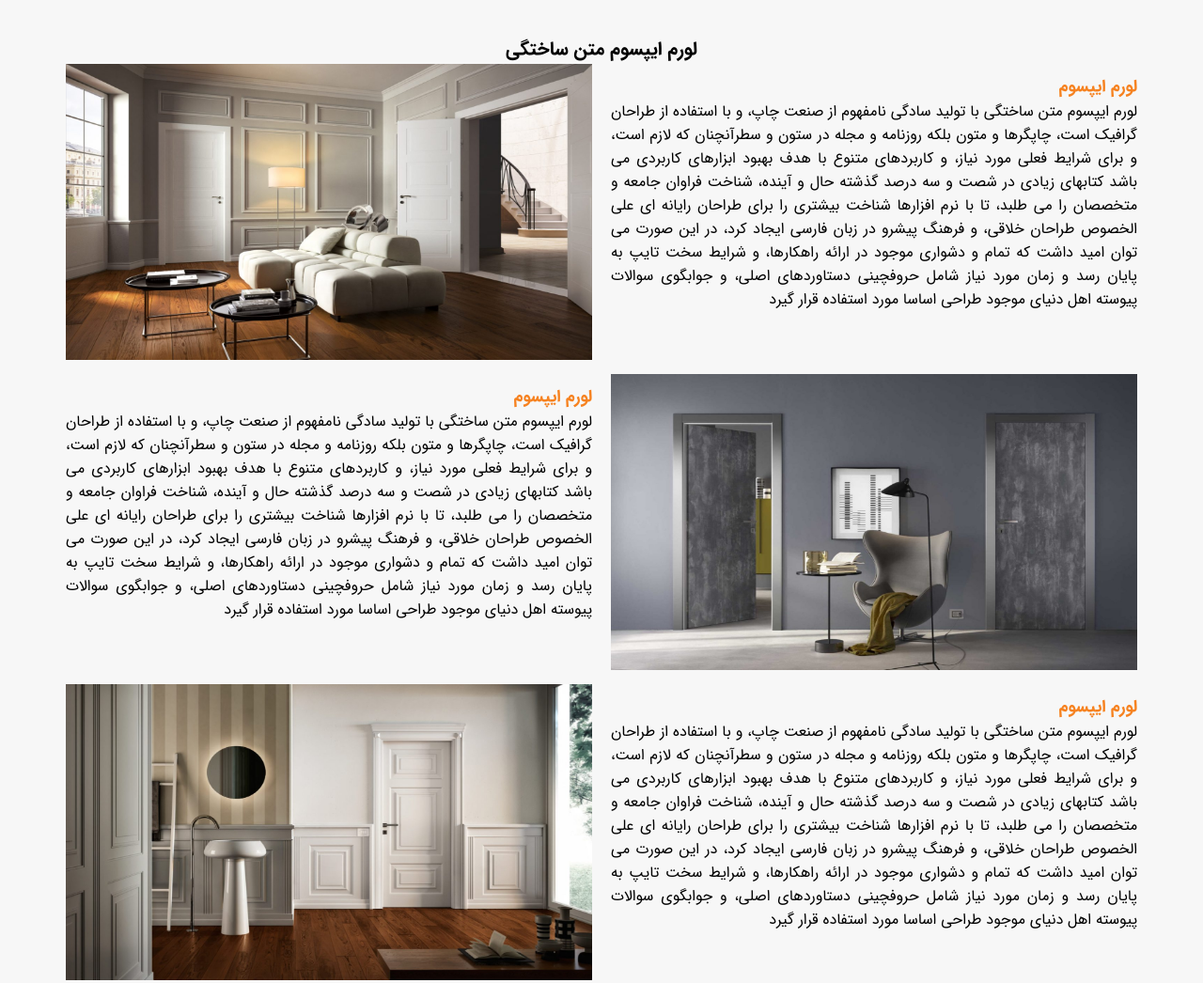
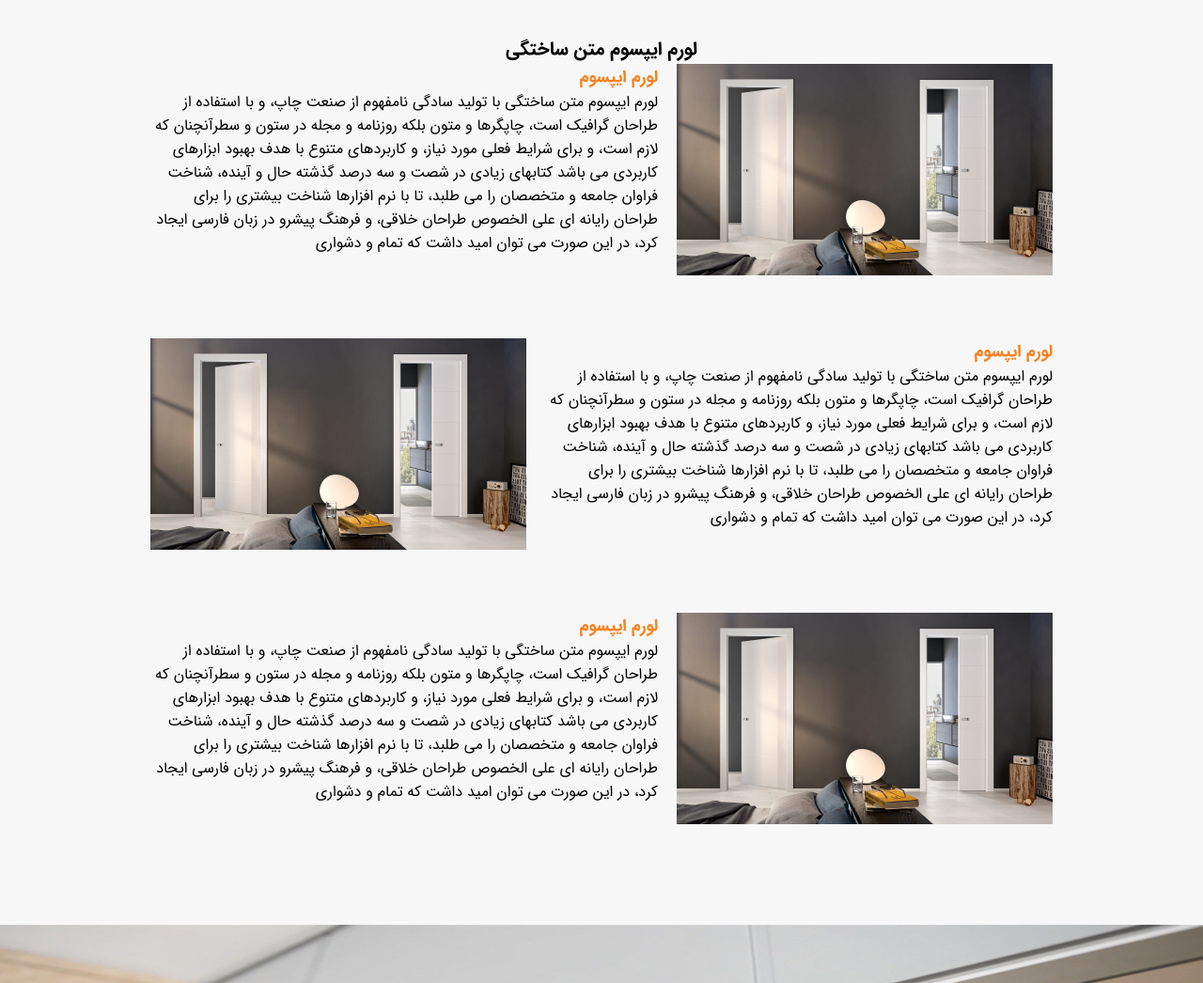
Before and after one commit to gooddevil79/exam, a plain HTML site: page index.html in a window 1280 px wide. Shown: the part 879-1925 px from the top of the page at 94% size. Drawn offline with nearby package versions, Linux system fonts and the light colour scheme.

Commit message:
articles

```diff
--- a/index.html
+++ b/index.html
@@ -47,6 +47,9 @@
             </li>
             <li>
               <a href="#">محصولات</a>
+            </li>
+            <li>
+              <a href="#">درباره ما</a>
             </li>
             <li>
               <a href="#">گواهینامه‌ها</a>
@@ -108,124 +111,74 @@
       </div>
     </section>
 
-    <section class="main">
     <section class="articles section">
       <div class="container">
         <h2 class="title">لورم ایپسوم متن ساختگی</h2>
-          <div class="articles-container">
-            <div class="article-item">
-              <a href="#" class="article-item-image">
+        <ul class="articles-container">
+          <li>
+            <a href="#">
               <img
-                  src="assets/media/architectures/architecture-3.jpg"
+                src="assets/media/architectures/architecture-1.jpg "
                 alt=""
               />
             </a>
-              <div class="content">
             <h3 class="sub-title highlight">
               <a href="#"> لورم ایپسوم </a>
             </h3>
-
             <p class="para">
-                  لورم ایپسوم متن ساختگی با تولید سادگی نامفهوم از صنعت چاپ، و
-                  با استفاده از طراحان گرافیک است، چاپگرها و متون بلکه روزنامه و
-                  مجله در ستون و سطرآنچنان که لازم است، و برای شرایط فعلی مورد
-                  نیاز، و کاربردهای متنوع با هدف بهبود ابزارهای کاربردی می باشد
-                  کتابهای زیادی در شصت و سه درصد گذشته حال و آینده، شناخت فراوان
-                  جامعه و متخصصان را می طلبد، تا با نرم افزارها شناخت بیشتری را
-                  برای طراحان رایانه ای علی الخصوص طراحان خلاقی، و فرهنگ پیشرو
-                  در زبان فارسی ایجاد کرد، در این صورت می توان امید داشت که تمام
-                  و دشواری موجود در ارائه راهکارها، و شرایط سخت تایپ به پایان
-                  رسد و زمان مورد نیاز شامل حروفچینی دستاوردهای اصلی، و جوابگوی
-                  سوالات پیوسته اهل دنیای موجود طراحی اساسا مورد استفاده قرار
-                  گیرد
+              لورم ایپسوم متن ساختگی با تولید سادگی نامفهوم از صنعت چاپ، و با
+              استفاده از طراحان گرافیک است، چاپگرها و متون بلکه روزنامه و مجله
+              در ستون و سطرآنچنان که لازم است، و برای شرایط فعلی مورد نیاز، و
+              کاربردهای متنوع با هدف بهبود ابزارهای کاربردی می باشد کتابهای
+              زیادی در شصت و سه درصد گذشته حال و آینده، شناخت فراوان جامعه و
+              متخصصان را می طلبد، تا با نرم افزارها شناخت بیشتری را برای طراحان
+              رایانه ای علی الخصوص طراحان خلاقی، و فرهنگ پیشرو در زبان فارسی
+              ایجاد کرد، در این صورت می توان امید داشت که تمام و دشواری
             </p>
-              </div>
-            </div>
-            <div class="article-item">
-              <a href="#" class="article-item-image">
+          </li>
+          <li>
+            <a href="#">
               <img
-                  src="assets/media/architectures/architecture-2.jpg"
+                src="assets/media/architectures/architecture-1.jpg "
                 alt=""
               />
             </a>
-              <div class="content">
             <h3 class="sub-title highlight">
               <a href="#"> لورم ایپسوم </a>
             </h3>
-
             <p class="para">
-                  لورم ایپسوم متن ساختگی با تولید سادگی نامفهوم از صنعت چاپ، و
-                  با استفاده از طراحان گرافیک است، چاپگرها و متون بلکه روزنامه و
-                  مجله در ستون و سطرآنچنان که لازم است، و برای شرایط فعلی مورد
-                  نیاز، و کاربردهای متنوع با هدف بهبود ابزارهای کاربردی می باشد
-                  کتابهای زیادی در شصت و سه درصد گذشته حال و آینده، شناخت فراوان
-                  جامعه و متخصصان را می طلبد، تا با نرم افزارها شناخت بیشتری را
-                  برای طراحان رایانه ای علی الخصوص طراحان خلاقی، و فرهنگ پیشرو
-                  در زبان فارسی ایجاد کرد، در این صورت می توان امید داشت که تمام
-                  و دشواری موجود در ارائه راهکارها، و شرایط سخت تایپ به پایان
-                  رسد و زمان مورد نیاز شامل حروفچینی دستاوردهای اصلی، و جوابگوی
-                  سوالات پیوسته اهل دنیای موجود طراحی اساسا مورد استفاده قرار
-                  گیرد
+              لورم ایپسوم متن ساختگی با تولید سادگی نامفهوم از صنعت چاپ، و با
+              استفاده از طراحان گرافیک است، چاپگرها و متون بلکه روزنامه و مجله
+              در ستون و سطرآنچنان که لازم است، و برای شرایط فعلی مورد نیاز، و
+              کاربردهای متنوع با هدف بهبود ابزارهای کاربردی می باشد کتابهای
+              زیادی در شصت و سه درصد گذشته حال و آینده، شناخت فراوان جامعه و
+              متخصصان را می طلبد، تا با نرم افزارها شناخت بیشتری را برای طراحان
+              رایانه ای علی الخصوص طراحان خلاقی، و فرهنگ پیشرو در زبان فارسی
+              ایجاد کرد، در این صورت می توان امید داشت که تمام و دشواری
             </p>
-              </div>
-            </div>
-            <div class="article-item">
-              <a href="#" class="article-item-image">
+          </li>
+          <li>
+            <a href="#">
               <img
-                  src="assets/media/architectures/architecture-4.jpg"
+                src="assets/media/architectures/architecture-1.jpg "
                 alt=""
               />
             </a>
-              <div class="content">
             <h3 class="sub-title highlight">
               <a href="#"> لورم ایپسوم </a>
             </h3>
-
             <p class="para">
-                  لورم ایپسوم متن ساختگی با تولید سادگی نامفهوم از صنعت چاپ، و
-                  با استفاده از طراحان گرافیک است، چاپگرها و متون بلکه روزنامه و
-                  مجله در ستون و سطرآنچنان که لازم است، و برای شرایط فعلی مورد
-                  نیاز، و کاربردهای متنوع با هدف بهبود ابزارهای کاربردی می باشد
-                  کتابهای زیادی در شصت و سه درصد گذشته حال و آینده، شناخت فراوان
-                  جامعه و متخصصان را می طلبد، تا با نرم افزارها شناخت بیشتری را
-                  برای طراحان رایانه ای علی الخصوص طراحان خلاقی، و فرهنگ پیشرو
-                  در زبان فارسی ایجاد کرد، در این صورت می توان امید داشت که تمام
-                  و دشواری موجود در ارائه راهکارها، و شرایط سخت تایپ به پایان
-                  رسد و زمان مورد نیاز شامل حروفچینی دستاوردهای اصلی، و جوابگوی
-                  سوالات پیوسته اهل دنیای موجود طراحی اساسا مورد استفاده قرار
-                  گیرد
+              لورم ایپسوم متن ساختگی با تولید سادگی نامفهوم از صنعت چاپ، و با
+              استفاده از طراحان گرافیک است، چاپگرها و متون بلکه روزنامه و مجله
+              در ستون و سطرآنچنان که لازم است، و برای شرایط فعلی مورد نیاز، و
+              کاربردهای متنوع با هدف بهبود ابزارهای کاربردی می باشد کتابهای
+              زیادی در شصت و سه درصد گذشته حال و آینده، شناخت فراوان جامعه و
+              متخصصان را می طلبد، تا با نرم افزارها شناخت بیشتری را برای طراحان
+              رایانه ای علی الخصوص طراحان خلاقی، و فرهنگ پیشرو در زبان فارسی
+              ایجاد کرد، در این صورت می توان امید داشت که تمام و دشواری
             </p>
-              </div>
-            </div>
-            <div class="article-item">
-              <a href="#" class="article-item-image">
-                <img
-                  src="assets/media/architectures/architecture-1.jpg"
-                  alt=""
-                />
-              </a>
-              <div class="content">
-                <h3 class="sub-title highlight">
-                  <a href="#"> لورم ایپسوم </a>
-                </h3>
-
-                <p class="para">
-                  لورم ایپسوم متن ساختگی با تولید سادگی نامفهوم از صنعت چاپ، و
-                  با استفاده از طراحان گرافیک است، چاپگرها و متون بلکه روزنامه و
-                  مجله در ستون و سطرآنچنان که لازم است، و برای شرایط فعلی مورد
-                  نیاز، و کاربردهای متنوع با هدف بهبود ابزارهای کاربردی می باشد
-                  کتابهای زیادی در شصت و سه درصد گذشته حال و آینده، شناخت فراوان
-                  جامعه و متخصصان را می طلبد، تا با نرم افزارها شناخت بیشتری را
-                  برای طراحان رایانه ای علی الخصوص طراحان خلاقی، و فرهنگ پیشرو
-                  در زبان فارسی ایجاد کرد، در این صورت می توان امید داشت که تمام
-                  و دشواری موجود در ارائه راهکارها، و شرایط سخت تایپ به پایان
-                  رسد و زمان مورد نیاز شامل حروفچینی دستاوردهای اصلی، و جوابگوی
-                  سوالات پیوسته اهل دنیای موجود طراحی اساسا مورد استفاده قرار
-                  گیرد
-                </p>
-              </div>
-            </div>
-          </div>
+          </li>
+        </ul>
       </div>
     </section>
     <section class="video">
@@ -346,9 +299,9 @@
               <h3 class="sub-title highlight">لورم ایپسوم</h3>
               <p class="para">
                 لورم ایپسوم متن ساختگی با تولید سادگی نامفهوم از صنعت چاپ و با
-                  استفاده از طراحان گرافیک است. چاپگرها و متون بلکه روزنامه و
-                  مجله در ستون و سطرآنچنان که لازم است و برای شرایط فعلی
-                  تکنولوژی مورد نیاز و کاربردهای متنوع با هدف بهبود ابزارهای
+                استفاده از طراحان گرافیک است. چاپگرها و متون بلکه روزنامه و مجله
+                در ستون و سطرآنچنان که لازم است و برای شرایط فعلی تکنولوژی مورد
+                نیاز و کاربردهای متنوع با هدف بهبود ابزارهای
               </p>
             </div>
           </div>
@@ -360,9 +313,9 @@
               <h3 class="sub-title highlight">لورم ایپسوم</h3>
               <p class="para">
                 لورم ایپسوم متن ساختگی با تولید سادگی نامفهوم از صنعت چاپ و با
-                  استفاده از طراحان گرافیک است. چاپگرها و متون بلکه روزنامه و
-                  مجله در ستون و سطرآنچنان که لازم است و برای شرایط فعلی
-                  تکنولوژی مورد نیاز و کاربردهای متنوع با هدف بهبود ابزارهای
+                استفاده از طراحان گرافیک است. چاپگرها و متون بلکه روزنامه و مجله
+                در ستون و سطرآنچنان که لازم است و برای شرایط فعلی تکنولوژی مورد
+                نیاز و کاربردهای متنوع با هدف بهبود ابزارهای
               </p>
             </div>
           </div>
@@ -374,9 +327,9 @@
               <h3 class="sub-title highlight">لورم ایپسوم</h3>
               <p class="para">
                 لورم ایپسوم متن ساختگی با تولید سادگی نامفهوم از صنعت چاپ و با
-                  استفاده از طراحان گرافیک است. چاپگرها و متون بلکه روزنامه و
-                  مجله در ستون و سطرآنچنان که لازم است و برای شرایط فعلی
-                  تکنولوژی مورد نیاز و کاربردهای متنوع با هدف بهبود ابزارهای
+                استفاده از طراحان گرافیک است. چاپگرها و متون بلکه روزنامه و مجله
+                در ستون و سطرآنچنان که لازم است و برای شرایط فعلی تکنولوژی مورد
+                نیاز و کاربردهای متنوع با هدف بهبود ابزارهای
               </p>
             </div>
           </div>
@@ -388,9 +341,9 @@
               <h3 class="sub-title highlight">لورم ایپسوم</h3>
               <p class="para">
                 لورم ایپسوم متن ساختگی با تولید سادگی نامفهوم از صنعت چاپ و با
-                  استفاده از طراحان گرافیک است. چاپگرها و متون بلکه روزنامه و
-                  مجله در ستون و سطرآنچنان که لازم است و برای شرایط فعلی
-                  تکنولوژی مورد نیاز و کاربردهای متنوع با هدف بهبود ابزارهای
+                استفاده از طراحان گرافیک است. چاپگرها و متون بلکه روزنامه و مجله
+                در ستون و سطرآنچنان که لازم است و برای شرایط فعلی تکنولوژی مورد
+                نیاز و کاربردهای متنوع با هدف بهبود ابزارهای
               </p>
             </div>
           </div>
@@ -402,9 +355,9 @@
               <h3 class="sub-title highlight">لورم ایپسوم</h3>
               <p class="para">
                 لورم ایپسوم متن ساختگی با تولید سادگی نامفهوم از صنعت چاپ و با
-                  استفاده از طراحان گرافیک است. چاپگرها و متون بلکه روزنامه و
-                  مجله در ستون و سطرآنچنان که لازم است و برای شرایط فعلی
-                  تکنولوژی مورد نیاز و کاربردهای متنوع با هدف بهبود ابزارهای
+                استفاده از طراحان گرافیک است. چاپگرها و متون بلکه روزنامه و مجله
+                در ستون و سطرآنچنان که لازم است و برای شرایط فعلی تکنولوژی مورد
+                نیاز و کاربردهای متنوع با هدف بهبود ابزارهای
               </p>
             </div>
           </div>
@@ -415,13 +368,13 @@
       <div class="container">
         <h2 class="title">با ما تماس بگیرید</h2>
         <p class="para">
-            لورم ایپسوم متن ساختگی با تولید سادگی نامفهوم از صنعت چاپ و با
-            استفاده از طراحان گرافیک است. چاپگرها و متون بلکه روزنامه و مجله در
-            ستون و سطرآنچنان که لازم است و برای شرایط فعلی تکنولوژی مورد نیاز و
-            کاربردهای متنوع با هدف بهبود ابزارهای کاربردی می باشد. کتابهای زیادی
-            در شصت و سه درصد گذشته، حال و آینده شناخت فراوان جامعه و متخصصان را
-            می طلبد تا با نرم افزارها شناخت بیشتری را برای طراحان رایانه ای علی
-            الخصوص طراحان خلاقی و فرهنگ پیشرو در زبان فارسی ایجاد کرد
+          لورم ایپسوم متن ساختگی با تولید سادگی نامفهوم از صنعت چاپ و با استفاده
+          از طراحان گرافیک است. چاپگرها و متون بلکه روزنامه و مجله در ستون و
+          سطرآنچنان که لازم است و برای شرایط فعلی تکنولوژی مورد نیاز و کاربردهای
+          متنوع با هدف بهبود ابزارهای کاربردی می باشد. کتابهای زیادی در شصت و سه
+          درصد گذشته، حال و آینده شناخت فراوان جامعه و متخصصان را می طلبد تا با
+          نرم افزارها شناخت بیشتری را برای طراحان رایانه ای علی الخصوص طراحان
+          خلاقی و فرهنگ پیشرو در زبان فارسی ایجاد کرد
         </p>
         <ul class="contact-us-buttons">
           <li>
@@ -444,7 +397,6 @@
           </li>
         </ul>
       </div>
-      </section>
     </section>
     <section class="footer section">
       <div class="container">
--- a/styles/_rwd.scss
+++ b/styles/_rwd.scss
@@ -2,23 +2,7 @@
   .container {
     max-width: 54rem !important;
   }
-  .products-container {
-    .product-item {
-      .actions {
-        visibility: hidden;
-        opacity: 0;
-      }
-      &:hover .actions {
-        transition: all ease 0.5s;
-        visibility: visible;
-        opacity: 1;
-      }
-      &:hover img {
-        transform: scale(1.4);
-        transition: all ease 0.5s;
-      }
-    }
-  }
+
   .contact-us-buttons {
     flex-direction: row !important;
   }
@@ -32,9 +16,7 @@
   .container {
     max-width: 72rem !important;
   }
-  // .product-item {
-  //   flex-basis: 50% !important;
-  // }
+
   .desktop-menu {
     display: flex !important;
   }
@@ -50,7 +32,7 @@
 }
 @media screen and (min-width: 1200px) {
   .container {
-    max-width: 114rem !important;
+    max-width: 96rem !important;
   }
   .footer {
     font-size: 1.6rem;
@@ -58,25 +40,39 @@
       font-size: 1.6rem;
     }
   }
-  .article-item {
-    flex-direction: row !important;
-    gap: 2rem;
-    -moz-column-gap: 2rem;
-    -webkit-column-gap: 2rem;
-    .article-item-image,
-    .content {
-      flex-basis: 50%;
+
+  .articles-container {
+    ul {
+      list-style: none;
+      padding: 0;
     }
-  }
-  .article-item:nth-child(odd) {
-    flex-direction: row-reverse !important;
+
+    li {
+      overflow: auto;
+      margin-bottom: 1rem;
+      img {
+        height: 22.5rem;
+        width: 40rem;
+      }
+      h3 {
+        overflow: auto;
+        display: block;
+      }
+      & > a {
+        float: right;
+        margin-left: 2rem;
+      }
+      &:nth-child(even) > a {
+        float: left;
+        margin-left: 0;
+        margin-right: 2rem;
+      }
+    }
   }
   .video-player {
     aspect-ratio: 16/9 !important;
   }
-  // .product-item {
-  //   flex-basis: 33% !important;
-  // }
+
   .catalog-item-text {
     position: absolute;
     background-color: #fff;
@@ -99,4 +95,16 @@
   .container {
     max-width: 132rem !important;
   }
+  .articles-container {
+    li {
+      img {
+        height: 28.2rem;
+        width: 50rem;
+      }
+    }
+  }
+  .product-item {
+    width: 36rem;
+    height: 20.2rem;
+  }
 }
--- a/styles/main.scss
+++ b/styles/main.scss
@@ -15,6 +15,9 @@
   box-sizing: 0;
   list-style: none;
 }
+img {
+  display: block;
+}
 a {
   text-decoration: none;
   color: #000;
@@ -26,6 +29,7 @@ html {
 }
 body {
   font-family: IRANSans;
+  background-color: #f7f7f7;
 }
 .container {
   position: relative;
@@ -51,9 +55,7 @@ body {
 .para {
   font-size: 1.6rem;
 }
-.main {
-  background-color: #f7f7f7;
-}
+
 .highlight {
   color: #f68220;
 }
--- a/styles/main/_articles.scss
+++ b/styles/main/_articles.scss
@@ -1,42 +1,43 @@
 .articles {
-  .articles-container {
-    display: flex;
-    flex-direction: column;
-    .article-item {
-      flex: 1;
-      flex-basis: 100%;
   display: flex;
   flex-direction: column;
   justify-content: center;
-      margin-bottom: 1.5rem;
+  align-items: center;
 
-      .sub-title {
-        margin-top: 1rem;
+  ul {
+    width: 100%;
+    list-style: none;
+    padding: 0;
   }
-      .para {
-        text-align: justify;
+
+  li {
+    & > a {
+      height: 28.2rem;
+      display: block;
+      float: none;
+      position: relative;
+      // &::after {
+      //   position: absolute;
+      //   content: '';
+      //   left: 0;
+      //   top: 0;
+      //   height: 100%;
+      //   width: 100%;
+      //   background-color: #3f3f3f98;
+      //   transition: all ease 0.5s;
+      //   opacity: 0;
+      //   visibility: hidden;
+      // }
+      // &:hover::after {
+      //   visibility: visible;
+      //   opacity: 1;
+      // }
     }
-      .article-item-image {
-        width: 100%;
-        aspect-ratio: 16/9;
-        background-color: #666;
-        overflow: hidden;
-
     img {
-          transform: scale(1) rotate(0deg);
-          transition: all ease 0.6s;
       width: 100%;
       height: 100%;
-        }
-
-        &:hover img {
-          transition: all ease 0.6s;
-          transform: scale(1.3) rotate(10deg);
+      object-fit: cover;
+      position: relative;
     }
   }
 }
-    .article-item:last-child {
-      margin-bottom: unset;
-    }
-  }
-}
```
Also changed, not shown: styles/header/_header.scss (+10 -0 lines), styles/main/_products.scss (+12 -1 lines), styles/main.css, 1 other file. Lines whose indentation alone changed are shown as unchanged.
